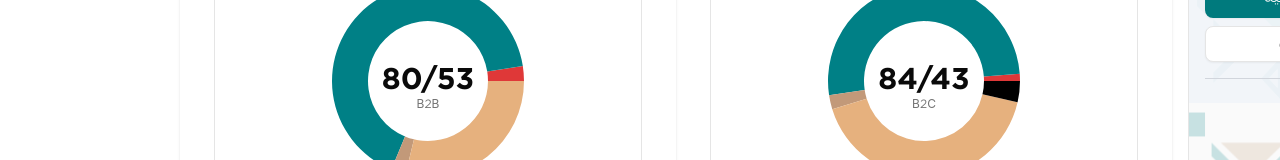
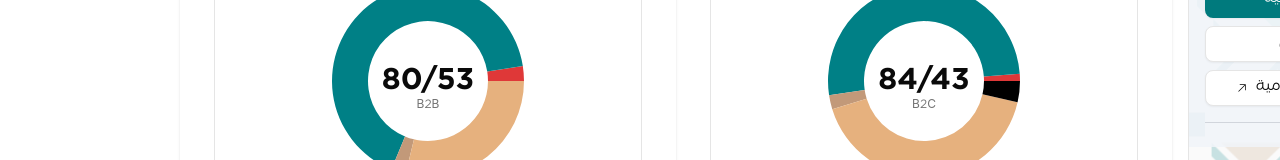
Before and after one commit to X7md/ithraaalkhair, a React (Vite) app: page / in a window 1280 px wide. Shown: the part 210-370 px from the top of the page. Built offline with nearby package versions, Linux system fonts and the light colour scheme; sample sign-in values are in the browser's storage.

Commit message:
daily-kpi-tab

```diff
--- a/src/components/Layout.jsx
+++ b/src/components/Layout.jsx
@@ -14,6 +14,7 @@ const TABS = [
   { id: 'home', label: 'الصفحة الرئيسية', path: '/' },
   // { id: 'survey', label: 'الاستمارة', path: '/survey' },
   { id: 'nusuk-imtithal', label: 'نسك امتثال', path: '/nusuk-imtithal' },
+  {id: "", label: 'مؤشرات الأداء اليومية',path:'http://example.com'}
 ]
 
 export function Layout({ activeTab = 'home', children }) {
@@ -62,13 +63,18 @@ export function Layout({ activeTab = 'home', children }) {
               <div className="flex gap-2 flex-col justify-between h-fit">
                 <div className="flex flex-col gap-2">
                 {TABS.map(tab => (
-                <NavLink to={tab.path} key={tab.id} onClick={handleNavClick}>
+                <NavLink to={tab.path} target={tab.path.startsWith("http") &&"_blank"} key={tab.id} onClick={handleNavClick}>
                   <Button
                     key={tab.id}
                     variant={activeTab === tab.id ? "default" : "outline"}
-                    className="w-full cursor-pointer"
+                    className="w-full cursor-pointer flex justify-items-center items-center"
                   >
                     {tab.label}
+                    {(tab.path.startsWith("http://") || tab.path.startsWith("https://") ) && (
+                      <svg xmlns="http://www.w3.org/2000/svg" className="size-3" viewBox="0 0 32 32">
+                        <path fill="currentColor" d="M10 6v2h12.59L6 24.59L7.41 26L24 9.41V22h2V6z"></path>
+                        </svg>
+                    )}
                   </Button>
                 </NavLink>
                  ))}
```
